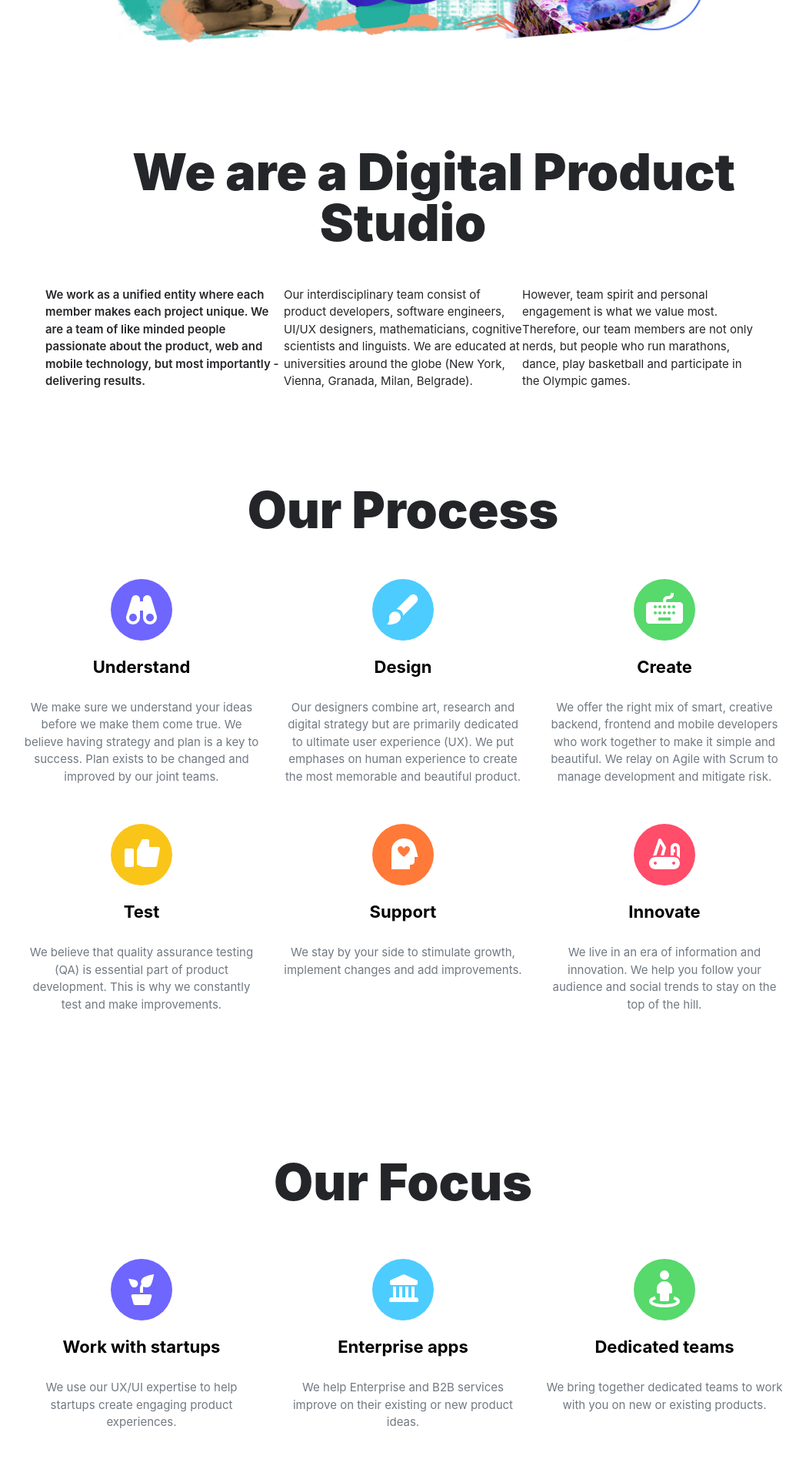
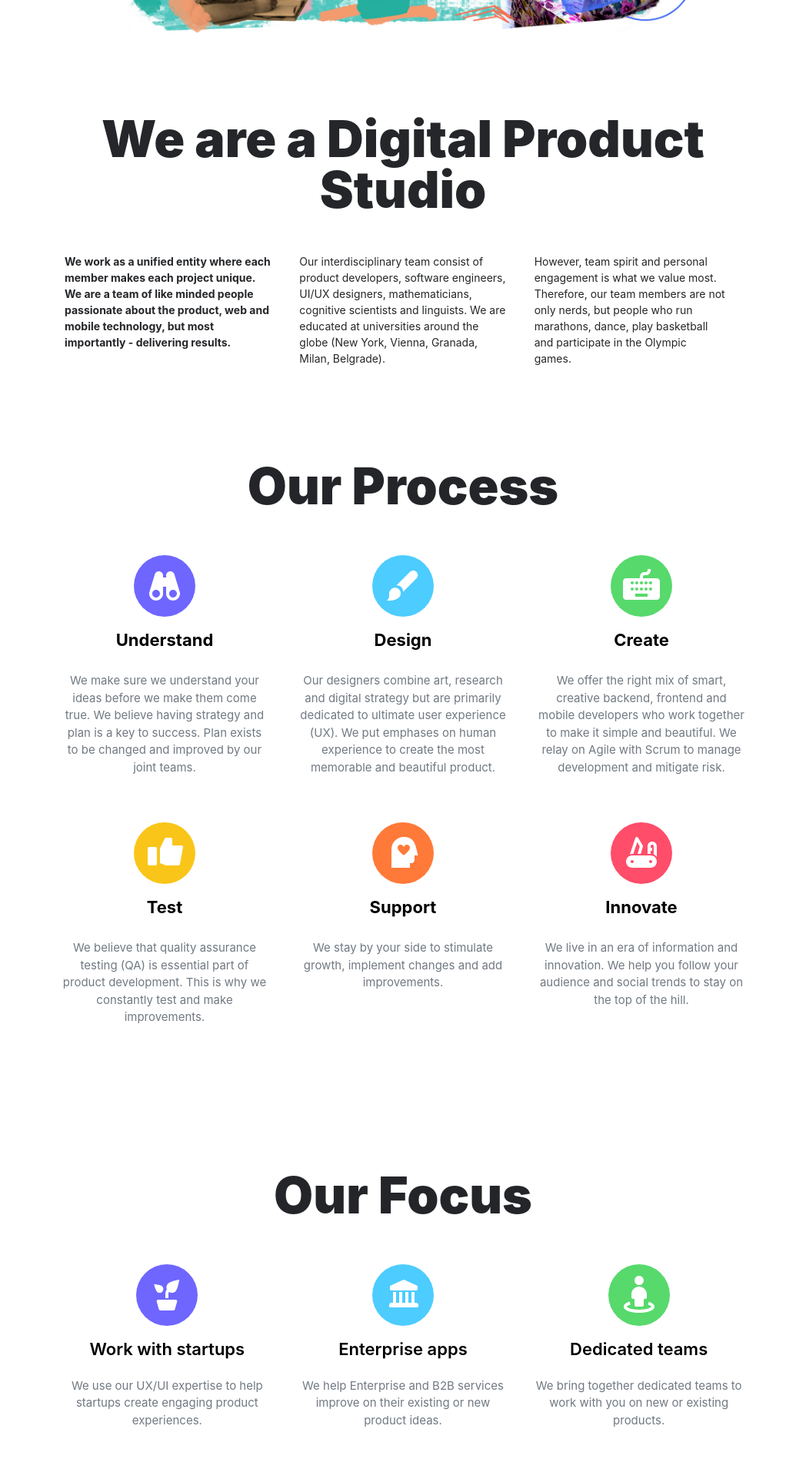
Before and after one commit to eggyyuliandika/30hilss-web, a Next.js app: page / in a window 1280 px wide. Shown: the part 460-2364 px from the top of the page at 77% size, without its empty margins (116-1164 px from the left). Built offline with nearby package versions, Linux system fonts and the light colour scheme.

Commit message:
revisi #3

```diff
--- a/pages/index.js
+++ b/pages/index.js
@@ -7,11 +7,11 @@ import styles from '../styles/Home.module.css'
 export default function Home() {
   return (
     <div>
-      <div className='mx-[24px] px-[15px] lg:flex justify-between px-[130px] items-center  '>
-       <div className='  pl-[8px] mt-[32px]'>
+      <div className='px-[8px] lg:flex justify-between lg:px-[180px] items-center pb-[90px]  '>
+       <div className='pl-[8px] mt-[32px]'>
         <img src="logo.svg" />
        </div>
-       <div className='lg:flex pt-[30px] text-[15px] gap-[13px] font-semibold sm:hidden'>
+       <div className='lg:flex pt-[30px] text-[15px] gap-[13px] font-semibold hidden'>
          <p className='mr-[7px]'> Who we are </p>
          <p className='mr-[10px]'>Process & Focus</p>
          <p className=''>Our Work</p>
@@ -35,60 +35,58 @@ export default function Home() {
           </div>
         </div>
       </div> */}
-      <div className='pb-[60px] pt-[90px] px-[180px]'>
-        <div className='px-[30px] mx-[auto]'>
+      <div className='pb-[60px] pt-[90px] lg:inline  '>
+        <div className='px-[225px] mx-[auto]'>
           <img src="background1.jpg"/>
         </div>
       </div>
-      <div className='py-[60px] lg:hidden '>
-        <div className='px-[15px] mx-[auto] w-[100%]'>
+      <div className='pb-[60px] pt-[105px] lg:hidden '>
+        <div className=' w-[100%]'>
             <img src="background.jpg"/>
         </div>
       </div>
 
-      <div className='py-[70px] text-[#242629] lg:px-[130px]'>
-        <div className='px-[15px]'>
+      <div className='py-[70px] text-[#242629] lg:pt-[100px] px-[200px]'>
+        <div>
           <div className='text-center'>
-            <h1 className='leading-none text-[43px] font-[900] mb-[50px] lg:text-[66px] indent-[80px]'>We are a Digital Product Studio</h1>
+            <h1 className='leading-none text-[43px] font-[900] mb-[50px] lg:text-[66px] indent-[0px]'>We are a Digital Product Studio</h1>
           </div>
-          <div className='md:grid grid-cols-3  lg:grid grid-cols-3 px-[30px] gap-[4.5]'>
-           <div className='font-semibold text-[15px] leading-[1.5] '>
+          <div className='md:grid grid-cols-3  lg:grid grid-cols-3 gap-9'>
+           <div className='font-bold text-[14px] leading-[1.5] '>
             <p>We work as a unified entity where each member makes each project unique. We are a team of like
             minded people passionate about the product, web and mobile technology, but most importantly -
             delivering results.
             </p>
           </div>
-          <div className='text-[15px] leading-[1.5]'>
+          <div className='text-[14px] leading-[1.5]'>
             <p>
             Our interdisciplinary team consist of product developers, software engineers, UI/UX designers,
             mathematicians, cognitive scientists and linguists. We are educated at universities around the globe
             (New York, Vienna, Granada, Milan, Belgrade).
             </p>
           </div>
-          <div className='text-[15px] leading-[1.5]'>
+          <div className='text-[14px] leading-[1.5] pr-[20px]'>
             <p>
             However, team spirit and personal engagement is what we
             value most. Therefore, our team members are not only nerds, but people who run marathons, dance,
-            play
-            basketball and participate in the Olympic games.
+            play basketball and participate in the Olympic games.
             </p>
           </div>
-          </div>
-
+        </div>
         </div>
       </div>
-      <div className='pt-[110px] pb-[60px] lg:pt-[36px] px-[130px]'>
+      <div className='pt-[60px] pb-[60px] lg:pt-[36px] lg:px-[180px]'>
         <div>
           <h1 className='text-[#242529] px-[15px] text-[46px] mb-[40px] font-[900] text-center lg:text-[66px]'>Our Process</h1>
         </div>
-        <div className='md:grid grid-cols-3'>
+        <div className='md:grid grid-cols-3 gap-[10px]'>
          <div>
           <div className='px-[15px] mb-[50px]'>
             <div>
               <img className='mx-[auto] my-[0]' src="process1.svg"/>
             </div>
             <div>
-              <h3 className='text-center mt-[18px] mb-[25px] text-[22px] font-bold'>Understand</h3>
+              <h3 className='text-center mt-[14px] mb-[25px] text-[22px] font-bold'>Understand</h3>
             </div>
             <div>
               <p className='text-center leading-[1.50] text-[#717982] text-[15px]'>
@@ -105,7 +103,7 @@ export default function Home() {
               <img className='mx-[auto] my-[0]' src="process2.svg"/>
             </div>
             <div>
-              <h3 className='text-center mt-[18px] mb-[25px] text-[22px] font-bold'>Design</h3>
+              <h3 className='text-center mt-[14px] mb-[25px] text-[22px] font-bold'>Design</h3>
             </div>
             <div>
               <p className='text-center leading-[1.50] text-[#717982] text-[15px]'>
@@ -123,7 +121,7 @@ export default function Home() {
               <img className='mx-[auto] my-[0]' src="process3.svg"/>
             </div>
             <div>
-              <h3 className='text-center mt-[18px] mb-[25px] text-[22px] font-bold'>Create</h3>
+              <h3 className='text-center mt-[14px] mb-[25px] text-[22px] font-bold'>Create</h3>
             </div>
             <div>
               <p className='text-center leading-[1.50] text-[#717982] text-[15px]'>
@@ -141,7 +139,7 @@ export default function Home() {
               <img className='mx-[auto] my-[0]' src="process4.svg"/>
             </div>
             <div>
-              <h3 className='text-center mt-[18px] mb-[25px] text-[22px] font-bold'>Test</h3>
+              <h3 className='text-center mt-[14px] mb-[25px] text-[22px] font-bold'>Test</h3>
             </div>
             <div>
               <p className='text-center leading-[1.50] text-[#717982] text-[15px]'>
@@ -157,7 +155,7 @@ export default function Home() {
               <img className='mx-[auto] my-[0]' src="process5.svg"/>
             </div>
             <div>
-              <h3 className='text-center mt-[18px] mb-[25px] text-[22px] font-bold'>Support</h3>
+              <h3 className='text-center mt-[14px] mb-[25px] text-[22px] font-bold'>Support</h3>
             </div>
             <div>
               <p className='text-center leading-[1.50] text-[#717982] text-[15px]'>
@@ -172,7 +170,7 @@ export default function Home() {
               <img className='mx-[auto] my-[0]' src="process6.svg"/>
             </div>
             <div>
-              <h3 className='text-center mt-[18px] mb-[25px] text-[22px] font-bold'>Innovate</h3>
+              <h3 className='text-center mt-[14px] mb-[25px] text-[22px] font-bold'>Innovate</h3>
             </div>
             <div>
               <p className='text-center leading-[1.50] text-[#717982] text-[15px]'>
@@ -185,9 +183,9 @@ export default function Home() {
         </div>
 
       </div>
-      <div className='py-[60px] lg:px-[130px]'>
+      <div className='py-[60px] lg:px-[180px]'>
         <div>
-          <h1 className='text-[#242529] px-[15px] text-[46px] mb-[50px] font-[900] text-center lg:text-[66px]'>Our Focus</h1>
+          <h1 className='text-[#242529] px-[15px] text-[46px] mb-[40px] font-[900] text-center lg:text-[66px]'>Our Focus</h1>
         </div>
         <div className='md:grid grid-cols-3 '>
           <div>
@@ -196,7 +194,7 @@ export default function Home() {
                 <img className='mx-[auto] my-[0]' src="focus1.svg"/>
               </div>
               <div>
-                <h3 className='text-center mt-[18px] mb-[25px] text-[22px] font-bold'>Work with startups</h3>
+                <h3 className='text-center mt-[14px] mb-[20px] text-[22px] font-semibold'>Work with startups</h3>
               </div>
               <div>
                 <p className='text-center leading-[1.50] text-[#717982] text-[15px]'>
@@ -206,12 +204,12 @@ export default function Home() {
             </div>
           </div>
           <div>
-            <div className='px-[15px] mb-[50px]'>
+            <div className='px-[15px] mb-[42px]'>
               <div>
                 <img className='mx-[auto] my-[0]' src="focus2.svg"/>
               </div>
               <div>
-                <h3 className='text-center mt-[18px] mb-[25px] text-[22px] font-bold'>Enterprise apps</h3>
+                <h3 className='text-center mt-[14px] mb-[20px] text-[22px] font-semibold'>Enterprise apps</h3>
               </div>
               <div>
                 <p className='text-center leading-[1.50] text-[#717982] text-[15px]'>
@@ -221,15 +219,15 @@ export default function Home() {
             </div>
           </div>
           <div>
-            <div className='px-[15px] mb-[50px]'>
+            <div className='px-[15px] mb-[30px]'>
               <div>
                 <img className='mx-[auto] my-[0]' src="focus3.svg"/>
               </div>
               <div>
-                <h3 className='text-center mt-[18px] mb-[25px] text-[22px] font-bold'>Dedicated teams</h3>
+                <h3 className='text-center mt-[14px] mb-[20px] text-[22px] font-semibold'>Dedicated teams</h3>
               </div>
               <div>
-                <p className='text-center leading-[1.50] text-[#717982] text-[15px]'>
+                <p className='text-center leading-[1.50] text-[#717982] text-[15px] '>
                 We bring together dedicated teams to work with you on new or existing products.
                 </p>
               </div>
@@ -245,7 +243,7 @@ export default function Home() {
               </div>
               <div>
                 <p className='text-center leading-[1.50] text-[#717982] text-[15px]'>
-                We help development teams design and build an amazing interface for their product.
+                We help development teams design & build an amazing interface for their product.
                 </p>
               </div>
             </div>
@@ -283,9 +281,9 @@ export default function Home() {
           </div>
         </div>
       </div>
-      <div className='py-[60px] px-[15px] lg:px-[130px]'>
+      <div className='py-[60px] px-[15px] lg:px-[180px]'>
         <div className='md:grid grid-cols-2 gap-[30px] lg:grid grid-cols-2'>
-          <div className='mb-[30px] border-2 border-solid border-[#f5f5f7] rounded-[10px] h-[410px] shadow-[0_10px_20px_0_#e8e8ec]'>
+          <div className='mb-[30px] border-2 border-solid border-[#f5f5f7] rounded-[10px] h-[410px] hover:shadow-[0_10px_20px_0_#e8e8ec]'>
             <div className="bg-cover rounded-t-lg bg-[url('/portofolio1.png')] h-[240px] w-[100%]">
               <div className='text-center m-h-[125px] pt-[255px] px-[25px]'>
                 <h3 className='mb-[10px] text-[22px] font-bold'>Ticketmaster</h3>
@@ -294,7 +292,7 @@ export default function Home() {
               </div>
             </div>
           </div>
-          <div className='mb-[30px] border-2 border-solid border-[#f5f5f7] rounded-[10px] h-[410px] shadow-[0_10px_20px_0_#e8e8ec]'>
+          <div className='mb-[30px] border-2 border-solid border-[#f5f5f7] rounded-[10px] h-[410px] hover:shadow-[0_10px_20px_0_#e8e8ec]'>
             <div className="bg-cover rounded-t-lg bg-[url('/portofolio2.png')] h-[240px] w-[100%]">
               <div className='text-center m-h-[125px] pt-[255px] px-[25px]'>
                 <h3 className='mb-[10px] text-[22px] font-bold'>OTP bank Serbia</h3>
@@ -302,7 +300,7 @@ export default function Home() {
               </div>
             </div>
           </div>
-          <div className='mb-[30px] border-2 border-solid border-[#f5f5f7] rounded-[10px] h-[410px] shadow-[0_10px_20px_0_#e8e8ec]'>
+          <div className='mb-[30px] border-2 border-solid border-[#f5f5f7] rounded-[10px] h-[410px] hover:shadow-[0_10px_20px_0_#e8e8ec]'>
             <div className="bg-cover rounded-t-lg bg-[url('/portofolio3.png')] h-[240px] w-[100%]">
               <div className='text-center m-h-[125px] pt-[255px] px-[25px]'>
                 <h3 className='mb-[10px] text-[22px] font-bold'>Boostowski</h3>
@@ -310,7 +308,7 @@ export default function Home() {
               </div>
             </div>
           </div>
-          <div className='mb-[30px] border-2 border-solid border-[#f5f5f7] rounded-[10px] h-[410px] shadow-[0_10px_20px_0_#e8e8ec]'>
+          <div className='mb-[30px] border-2 border-solid border-[#f5f5f7] rounded-[10px] h-[410px] hover:shadow-[0_10px_20px_0_#e8e8ec]'>
             <div className="bg-cover rounded-t-lg bg-[url('/portofolio4.png')] h-[240px] w-[100%]">
               <div className='text-center m-h-[125px] pt-[255px] px-[25px]'>
                 <h3 className='mb-[10px] text-[22px] font-bold'>PwC Harmonie</h3>
@@ -324,11 +322,11 @@ export default function Home() {
         <div className='mb-[50px]'>
           <h1 className='text-center text-[46px] font-[900] lg:text-[66px]'>Our Tech Stack</h1>
         </div>
-        <div className='lg:max-w[100%] lg:ml-[450px]'>
+        <div className='lg:max-w[100%] lg:ml-[460px]'>
           <img src='footer.svg'/>
         </div>
       </div>
-      <div className='py-[60px] px-[15px] lg:grid grid-cols-4 gap-4 px-[130px] my-[17px]'>
+      <div className='py-[60px] px-[15px] lg:grid grid-cols-4 gap-4 my-[17px] px-[180px]'>
         <div>
           <img src="logo.svg" className='w-[72px] h-[22px] lg:mt-[6px]'/>
           <div className='my-[25px]'>
```
